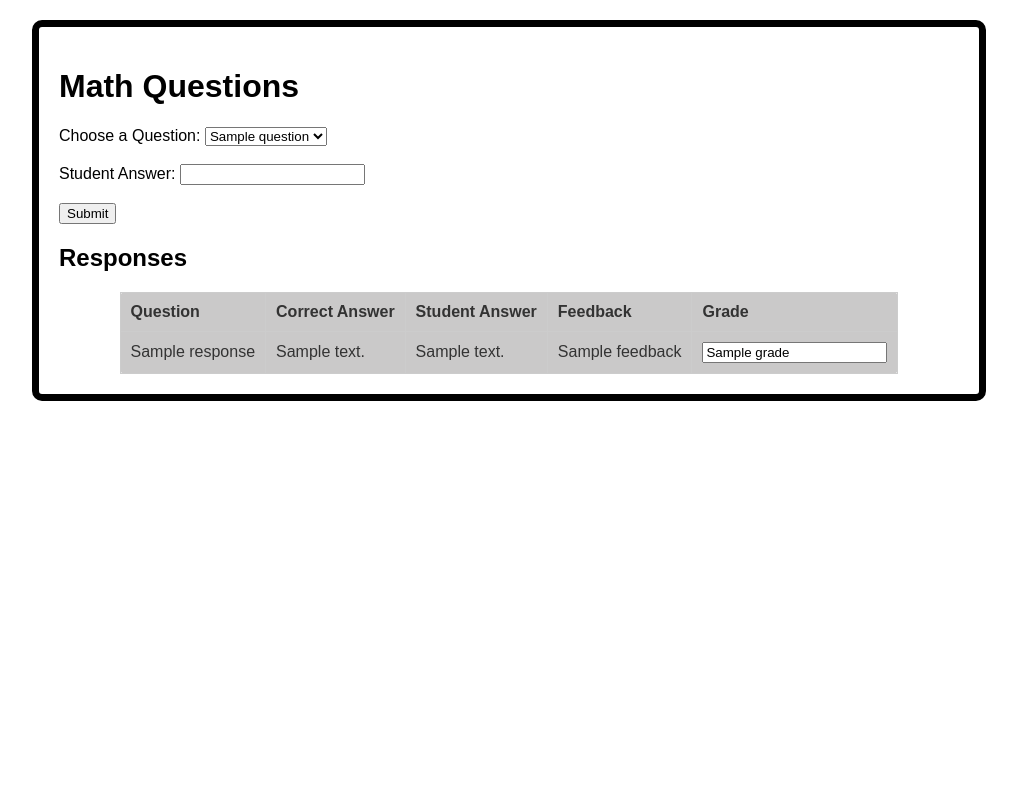
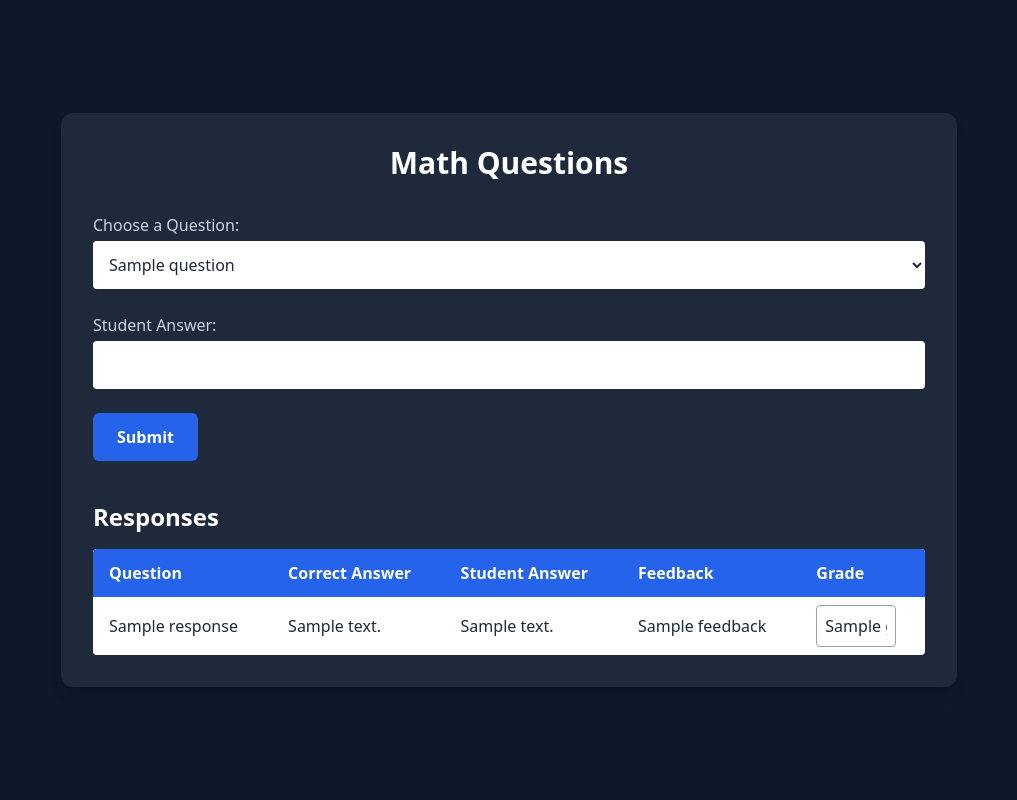
Before and after one commit to Yahya-Halim/GSML-v0.1, a Flask app: template templates/index.html in a window 1280 px wide. Shown: the whole page, without its empty margins (131-1148 px from the left). Run offline with Flask 3, Linux system fonts and the light colour scheme; the template is opened without the code that fills it: most values are stand-ins (such as "Sample title", 1, 10 or a date in 2020); some libraries are stand-ins or nearby versions.

Commit message:
Initial commit with AI-powered grading app

```diff
--- a/app.py
+++ b/app.py
@@ -13,12 +13,12 @@ app = Flask(__name__)
 client = AzureOpenAI(
     azure_endpoint=os.getenv("AZURE_OPENAI_ENDPOINT"),
     api_key=os.getenv("AZURE_OPENAI_API_KEY"),
-    api_version="2024-02-01"
+    api_version="2024-12-01-preview"
 )
 
 def AskGPT(question):
     response = client.chat.completions.create(
-        model="gpt-4",
+        model="o4-mini",  # ✅ This should match your Azure deployment name
         messages=[
             {"role": "user", "content": question},
         ]
@@ -31,42 +31,72 @@ questions = [
     {'question': '3x - 5 = 1', 'correct_answer': 'x = 2'},
     {'question': 'x^2 - 4 = 0', 'correct_answer': 'x = 2 x = -2'},
     {'question': '5x + 2 = 17', 'correct_answer': 'x = 3'},
-    {'question': 'x/2 + 3 = 5', 'correct_answer': 'x = 4'}
+    {'question': 'x/2 + 3 = 5', 'correct_answer': 'x = 4'},
+
+    # New questions
+    {'question': '4x - 6 = 10', 'correct_answer': 'x = 4'},
+    {'question': '(x + 2)(x - 2) = 0', 'correct_answer': 'x = 2 x = -2'},
+    {'question': 'x^2 + 2x + 1 = 0', 'correct_answer': 'x = -1'},
+    {'question': '3(x - 1) = 12', 'correct_answer': 'x = 5'},
+    {'question': '2(x + 4) = 18', 'correct_answer': 'x = 5'},
+
+    {'question': 'x/3 = 6', 'correct_answer': 'x = 18'},
+    {'question': '7x + 5 = 26', 'correct_answer': 'x = 3'},
+    {'question': '9x - 3 = 3x + 15', 'correct_answer': 'x = 3'},
+    {'question': '6x + 4 = 2x + 20', 'correct_answer': 'x = 4'},
+    {'question': 'x^2 = 81', 'correct_answer': 'x = 9 x = -9'},
+
+    {'question': 'x^2 - 9x + 20 = 0', 'correct_answer': 'x = 4 x = 5'},
+    {'question': 'x^2 + x - 6 = 0', 'correct_answer': 'x = 2 x = -3'},
+    {'question': '3x/2 = 6', 'correct_answer': 'x = 4'},
+    {'question': '(x - 3)^2 = 16', 'correct_answer': 'x = 7 x = -1'},
+    {'question': '2x^2 - 8 = 0', 'correct_answer': 'x = 2 x = -2'}
 ]
+
+
 
 # Storage for responses
 responses = []
 
 @app.route("/", methods=["GET", "POST"])
 def index():
-    feedback = None
-    grade = None
     if request.method == "POST":
-        # Get input from the form
         student_answer = request.form.get("answer")
-        teacher_grade = request.form.get("grade")
         question_id = int(request.form.get("question_id"))
 
-        # Get the current question and correct answer
         current_question = questions[question_id]
         question_text = current_question['question']
         correct_answer = current_question['correct_answer']
 
-        # Check if the answer is correct
+        # Step 1: Generate Feedback
         if student_answer.strip() == correct_answer.strip():
             feedback = "Correct! Great job solving this equation."
+            grade = "Correct"
         else:
-            gpt_prompt = (f"Given the question: {question_text} and this student answer: "
-                          f"{student_answer}, give a simple feedback as teacher.")
-            feedback = AskGPT(gpt_prompt)
+            feedback_prompt = (
+                f"Given the math question: '{question_text}', "
+                f"the student's answer: '{student_answer}', "
+                f"provide brief constructive feedback as a crazy professor."
+            )
+            feedback = AskGPT(feedback_prompt)
 
-        # Store the response
+            # Step 2: Auto-grade using GPT
+            grade_prompt = (
+                f"Grade the student's answer to this math question.\n"
+                f"Question: {question_text}\n"
+                f"Correct Answer: {correct_answer}\n"
+                f"Student Answer: {student_answer}\n"
+                f"Respond with a simple grade: 'Correct', 'Incorrect', or 'Partially correct'."
+            )
+            grade = AskGPT(grade_prompt).strip()
+
+        # Step 3: Store response
         responses.append({
             'question': question_text,
             'correct_answer': correct_answer,
             'student_answer': student_answer,
             'feedback': feedback,
-            'grade': teacher_grade
+            'grade': grade
         })
 
     return render_template("index.html", questions=questions, responses=responses)
--- a/templates/index.html
+++ b/templates/index.html
@@ -1,81 +1,67 @@
 <!DOCTYPE html>
 <html lang="en">
 <head>
-    <meta charset="UTF-8">
-    <meta name="viewport" content="width=device-width, initial-scale=1.0">
+  <meta charset="UTF-8" />
+  <meta name="viewport" content="width=device-width, initial-scale=1.0"/>
   <title>Student Answer Feedback</title>
+  <script src="https://cdn.tailwindcss.com"></script>
   <style>
-        body {
-            font-family: Arial, sans-serif;
-            margin: 20px;
-        }
-        .container {
-            max-width: 900px;
-            margin: 0 auto;
-            padding: 20px;
-            border: 7px solid #000000;
-            border-radius: 10px;
-        }
-        table {
-            max-width: 900px;
-            margin: 0 auto;
-            border-collapse: collapse;
-            border-radius: 5px;
-            text-align: center;
-            background-color: #cac9c9;
-            color: #333;
-
-            margin-top: 20px;
-        }
-        table, th, td {
-            border: 1px solid #ccc;
-        }
-        th, td {
-            padding: 10px;
-            text-align: left;
+    .fade {
+      transition: opacity 0.5s ease-in-out;
     }
   </style>
 </head>
-<body>
-    <div class="container">
-        <h1>Math Questions</h1>
-        <form method="post">
-            <label for="question_id">Choose a Question:</label>
-            <select id="question_id" name="question_id" required>
+<body class="bg-slate-900 text-white min-h-screen flex items-center justify-center px-4 py-10">
+  <div class="w-full max-w-4xl bg-slate-800 p-8 rounded-xl shadow-lg">
+    <h1 class="text-3xl font-bold text-center text-white mb-8">Math Questions</h1>
+
+    <form method="post" class="space-y-6">
+      <div>
+        <label for="question_id" class="block text-slate-300 mb-1">Choose a Question:</label>
+        <select id="question_id" name="question_id" required class="w-full p-3 rounded bg-white text-slate-800">
           {% for question in questions %}
           <option value="{{ loop.index0 }}">{{ question.question }}</option>
           {% endfor %}
         </select>
-            <br><br>
-            <label for="answer">Student Answer:</label>
-            <input type="text" id="answer" name="answer" required>
-            <br><br>
-            <button type="submit">Submit</button>
+      </div>
+
+      <div>
+        <label for="answer" class="block text-slate-300 mb-1">Student Answer:</label>
+        <input type="text" id="answer" name="answer" required class="w-full p-3 rounded bg-white text-slate-800"/>
+      </div>
+
+      <button type="submit" class="bg-blue-600 hover:bg-blue-700 transition text-white px-6 py-3 rounded-md font-semibold">
+        Submit
+      </button>
     </form>
 
+    <!-- Alert Box -->
+    <div id="alert-box" class="hidden mt-6 px-4 py-3 rounded text-white fade"></div>
+
     {% if responses %}
-        <h2>Responses</h2>
-        <table>
-            <thead>
+    <h2 class="text-2xl font-semibold text-white mt-10 mb-4">Responses</h2>
+    <div class="overflow-x-auto">
+      <table class="w-full bg-white text-slate-800 rounded shadow-md overflow-hidden">
+        <thead class="bg-blue-600 text-white">
           <tr>
-                    <th>Question</th>
-                    <th>Correct Answer</th>
-                    <th>Student Answer</th>
-                    <th>Feedback</th>
-                    <th>Grade</th>
+            <th class="px-4 py-3 text-left">Question</th>
+            <th class="px-4 py-3 text-left">Correct Answer</th>
+            <th class="px-4 py-3 text-left">Student Answer</th>
+            <th class="px-4 py-3 text-left">Feedback</th>
+            <th class="px-4 py-3 text-left">Grade</th>
           </tr>
         </thead>
         <tbody>
           {% for response in responses %}
-                <tr>
-                    <td>{{ response.question }}</td>
-                    <td>{{ response.correct_answer }}</td>
-                    <td>{{ response.student_answer }}</td>
-                    <td>{{ response.feedback }}</td>
-                    <td>
+          <tr class="hover:bg-slate-100">
+            <td class="px-4 py-2">{{ response.question }}</td>
+            <td class="px-4 py-2">{{ response.correct_answer }}</td>
+            <td class="px-4 py-2">{{ response.student_answer }}</td>
+            <td class="px-4 py-2">{{ response.feedback }}</td>
+            <td class="px-4 py-2">
               <input
                 type="text"
-                            class="grade-input"
+                class="grade-input w-20 p-2 border border-slate-400 rounded text-slate-800"
                 data-question="{{ response.question }}"
                 value="{{ response.grade }}">
             </td>
@@ -83,19 +69,34 @@
           {% endfor %}
         </tbody>
       </table>
+    </div>
     {% endif %}
   </div>
 
   <script>
     document.addEventListener("DOMContentLoaded", () => {
       const gradeInputs = document.querySelectorAll(".grade-input");
+      const alertBox = document.getElementById("alert-box");
+
+      function showAlert(message, isSuccess = true) {
+        alertBox.textContent = message;
+        alertBox.className = `fade mt-6 px-4 py-3 rounded ${
+          isSuccess ? 'bg-green-600' : 'bg-red-600'
+        } text-white`;
+        alertBox.style.opacity = 1;
+        alertBox.classList.remove("hidden");
+
+        setTimeout(() => {
+          alertBox.style.opacity = 0;
+          setTimeout(() => alertBox.classList.add("hidden"), 500);
+        }, 2000);
+      }
 
       gradeInputs.forEach(input => {
         input.addEventListener("change", () => {
           const question = input.getAttribute("data-question");
           const grade = input.value;
 
-                    // Send the updated grade to the server
           fetch("/update_grade", {
             method: "POST",
             headers: {
@@ -106,12 +107,14 @@
           .then(response => response.json())
           .then(data => {
             if (data.status === "success") {
-                            alert("Grade updated successfully!");
+              showAlert("Grade updated successfully!", true);
             } else {
-                            alert("Failed to update grade.");
+              showAlert("Failed to update grade.", false);
             }
           })
-                    .catch(error => console.error("Error:", error));
+          .catch(() => {
+            showAlert("Error updating grade.", false);
+          });
         });
       });
     });
```
Also changed, not shown: README.md. Lines whose indentation alone changed are shown as unchanged.
